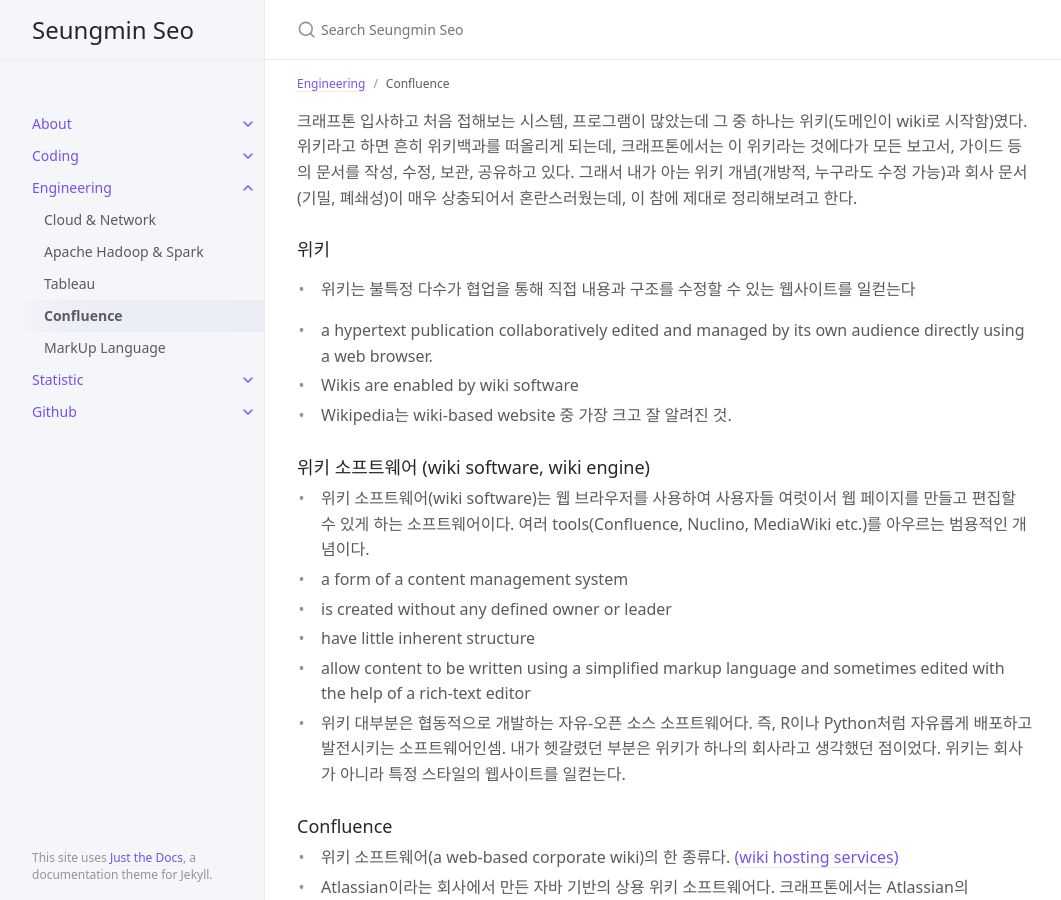
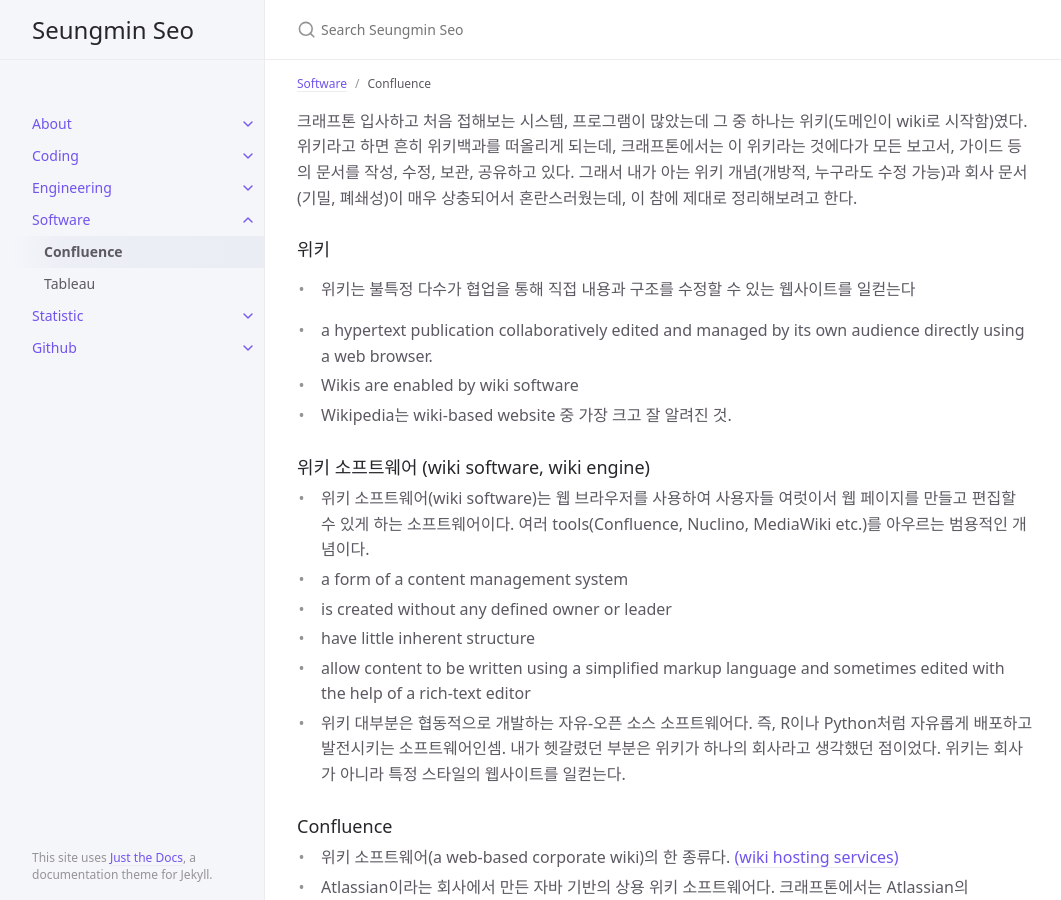
Before and after one commit to s-seo/s-seo.github.io, a Jekyll site: the page built from docs/sofrware/Confluence.md, in a window 1280 px wide and 900 px high. Shown: the whole window, without its empty margins (107-1168 px from the left). Built offline with Jekyll 4.4.1, drawn with Linux system fonts in a browser that asks for light colours.

Commit message:
change file name

```diff
--- a/docs/sofrware/2021-10-30-Confluence.md
+++ b/docs/sofrware/Confluence.md
@@ -1,7 +1,7 @@
 ---
 layout: default
 title:  "Confluence"
-parent: Engineering
+parent: Software
 nav_order: 97
 ---
 
--- a/docs/engineering/2021-03-22-Tableau.md
+++ b/docs/sofrware/Tableau.md
@@ -1,7 +1,7 @@
 ---
 layout: default
 title:  "Tableau"
-parent: Engineering
+parent: Software
 nav_order: 97
 ---
 
```
Also changed, not shown: docs/sofrware/software.md (added, +7 -0 lines), docs/coding/OOP.md (renamed from docs/coding/2021-08-03-OOP.md), docs/coding/Python.md (renamed from docs/coding/2021-08-26-python.md), docs/coding/SQL.md (renamed from docs/coding/2021-03-23-sql.md), docs/coding/algorithm.md (renamed from docs/coding/2021-08-03-DSAG.md), docs/engineering/MarkUp.md (renamed from docs/engineering/2021-10-30-Markup.md), docs/engineering/Spark.md (renamed from docs/engineering/2021-03-22-Spark.md), docs/engineering/cloud.md (renamed from docs/engineering/2021-03-18-cloud.md), docs/github/Githubpage.md (renamed from docs/github/2021-02-18-first-post.md), docs/github/gitonnewdevice.md (renamed from docs/github/2021-10-20-gitrepo.md), docs/github/whatisgit.md (renamed from docs/github/2021-08-13-git.md), docs/github/writepost.md (renamed from docs/github/2021-02-21-post.md), docs/statistic/BayesianABtest.md (renamed from docs/statistic/2021-03-01-bayesianABtest.md), docs/statistic/CAT.md (renamed from docs/statistic/2021-03-21-CAT.md), 4 more files.
